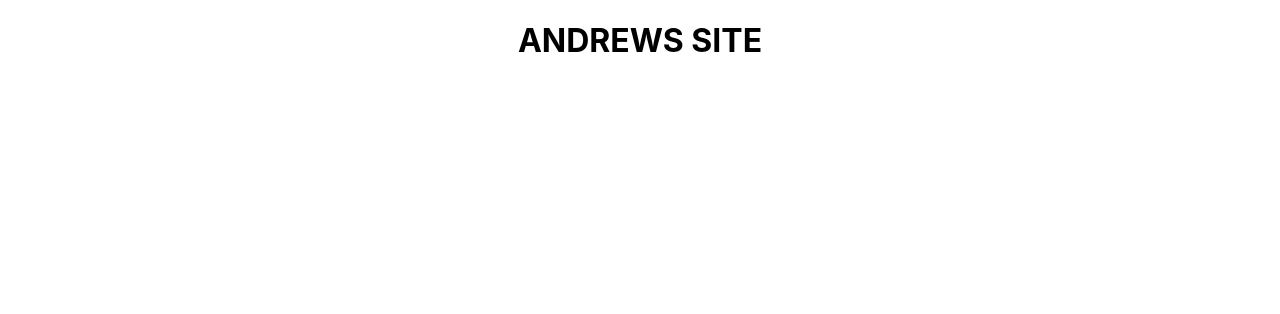
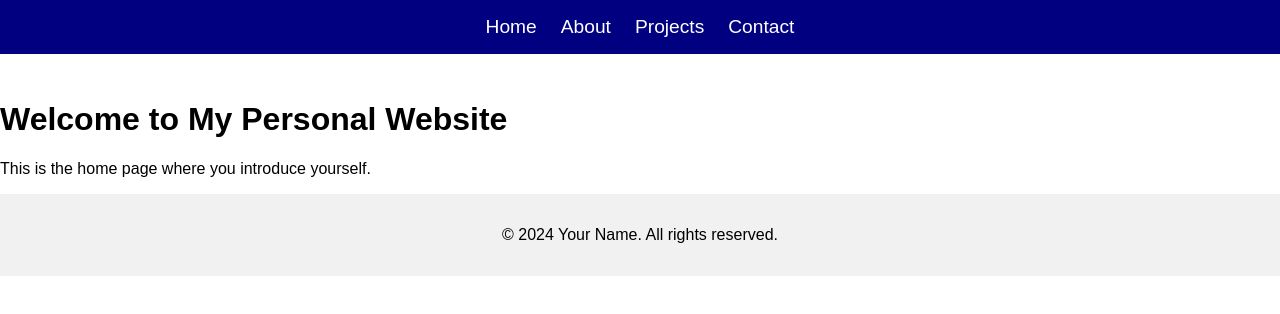
Before and after one commit to realBrando/PersonalWebsite, a React (Create React App) app: page / in a window 1280 px wide. Shown: the top 314 px of the page. Built offline with nearby package versions, Linux system fonts and the light colour scheme.

Commit message:
Page setup

```diff
--- a/package.json
+++ b/package.json
@@ -8,6 +8,7 @@
     "@testing-library/user-event": "^13.5.0",
     "react": "^18.3.1",
     "react-dom": "^18.3.1",
+    "react-router-dom": "^6.26.2",
     "react-scripts": "5.0.1",
     "web-vitals": "^2.1.4"
   },
--- a/src/App.jsx
+++ b/src/App.jsx
@@ -1,12 +1,26 @@
 import logo from './logo.svg';
 import './App.css';
+import { BrowserRouter as Router, Route, Routes } from 'react-router-dom';
+import Home from "./pages/HomePage";
+import About from "./pages/AboutPage";
+import Projects from "./pages/ProjectsPage";
+import Contact from "./pages/ContactPage";
+import Layout from "./Layout";
+
 
 function App() {
-  return (
-    <div className="App">
-      <h1>ANDREWS SITE</h1>
-    </div>
-  );
+    return (
+      <Router>
+        <Layout>
+          <Routes>
+            <Route path="/" element={<Home />} />
+            <Route path="/about" element={<About />} />
+            <Route path="/projects" element={<Projects />} />
+            <Route path="/contact" element={<Contact />} />
+          </Routes>
+        </Layout>
+      </Router>
+    );
 }
 
 export default App;
--- /dev/null
+++ b/src/Layout.css
@@ -0,0 +1,52 @@
+/* src/components/Layout.css */
+body, html {
+    margin: 0;
+    padding: 0;
+    font-family: Arial, sans-serif;
+  }
+
+  .top-bar {
+    background-color: navy; /* Dark background color */
+    position: fixed; /* Fixed position at the top */
+    width: 100%; /* Full width */
+    top: 0; /* Stick to the top */
+    left: 0;
+    z-index: 1000; /* Stay on top of other content */
+    padding: 1em 0;
+  }
+
+  .nav-list {
+    list-style: none; /* Remove bullet points */
+    margin: 0;
+    padding: 0;
+    display: flex;
+    justify-content: center; /* Center the nav links */
+    gap: 1.5em; /* Space between the links */
+  }
+
+  .nav-list li {
+    display: inline; /* Display list items inline */
+  }
+
+  .nav-list a {
+    color: white; /* White text color */
+    text-decoration: none; /* Remove underline */
+    font-size: 1.2em;
+  }
+
+  .nav-list a:hover {
+    color: #ff9900; /* Change color on hover */
+  }
+
+  .main-content {
+    padding-top: 80px; /* Add space to account for fixed top bar */
+  }
+
+  .footer {
+    text-align: center;
+    padding: 1em 0;
+    background-color: #f1f1f1;
+    position: relative;
+    bottom: 0;
+    width: 100%;
+  }
--- /dev/null
+++ b/src/Layout.jsx
@@ -0,0 +1,34 @@
+// src/components/Layout.js
+import React from 'react';
+import { Link } from 'react-router-dom';
+import './Layout.css'; // Import a CSS file for layout styles
+
+const Layout = ({ children }) => {
+  return (
+    <div>
+      {/* Top Bar */}
+      <header className="top-bar">
+        <nav>
+          <ul className="nav-list">
+            <li><Link to="/">Home</Link></li>
+            <li><Link to="/about">About</Link></li>
+            <li><Link to="/projects">Projects</Link></li>
+            <li><Link to="/contact">Contact</Link></li>
+          </ul>
+        </nav>
+      </header>
+
+      {/* Main content */}
+      <main className="main-content">
+        {children} {/* This will render the page-specific content */}
+      </main>
+
+      {/* Footer */}
+      <footer className="footer">
+        <p>&copy; 2024 Your Name. All rights reserved.</p>
+      </footer>
+    </div>
+  );
+};
+
+export default Layout;
--- /dev/null
+++ b/src/pages/AboutPage.jsx
@@ -0,0 +1,11 @@
+import React from 'react';
+
+const About = () => {
+  return (
+    <div>
+      <h1>ABOUT</h1>
+    </div>
+  );
+};
+
+export default About;
--- /dev/null
+++ b/src/pages/ContactPage.jsx
@@ -0,0 +1,11 @@
+import React from 'react';
+
+const Contact = () => {
+  return (
+    <div>
+      <h1>CONTACT</h1>
+    </div>
+  );
+};
+
+export default Contact;
--- /dev/null
+++ b/src/pages/HomePage.jsx
@@ -0,0 +1,12 @@
+import React from 'react';
+
+const Home = () => {
+  return (
+    <div>
+      <h1>Welcome to My Personal Website</h1>
+      <p>This is the home page where you introduce yourself.</p>
+    </div>
+  );
+};
+
+export default Home;
--- /dev/null
+++ b/src/pages/ProjectsPage.jsx
@@ -0,0 +1,12 @@
+import React from 'react';
+
+const Projects = () => {
+  return (
+    <div>
+      <h1>Welcome to My Personal Website</h1>
+      <p>This is the home page where you introduce yourself.</p>
+    </div>
+  );
+};
+
+export default Projects;
```
Also changed, not shown: 1 other file (tests, documents, lock files or other folders).
